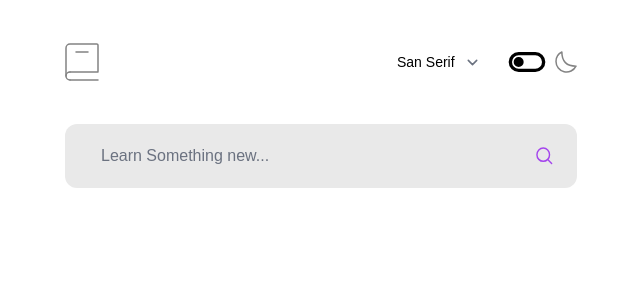
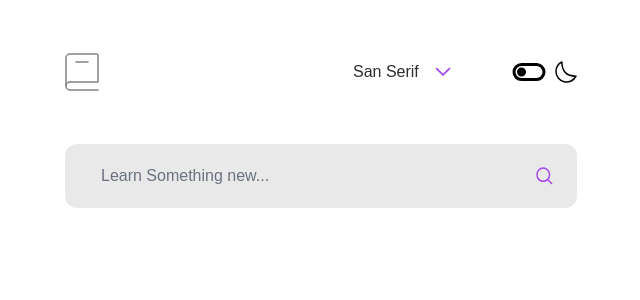
Before and after one commit to dotslashbit/web-projects, a React (Vite) app in the folder reactjs_projects/dictionary/: page / in a window 1280 px wide. Shown: the top 300 px of the page, without its empty margins (319-959 px from the left). Built offline with nearby package versions, Linux system fonts and the light colour scheme; a web font is replaced by a local one.

Commit message:
finished implementing dark-mode, added components for svg icons

```diff
--- a/reactjs_projects/dictionary/src/App.jsx
+++ b/reactjs_projects/dictionary/src/App.jsx
@@ -41,11 +41,11 @@ export default function App() {
 
   return (
     <div
-      className={`${darkMode ? "dark" : ""} ${
-        darkMode ? "bg-black-darkest" : ""
-      } ${darkMode ? "text-white-light" : ""}`}
+      className={`px-96 py-10 ${
+        darkMode ? "dark bg-black-darkest text-white-light" : ""
+      }`}
+      style={{ fontFamily: selectedFont }}
     >
-      <div className={`mx-96 my-10 `} style={{ fontFamily: selectedFont }}>
       <Navbar
         selectedFont={selectedFont}
         onHandleSelectedFont={(e) => handleSelectedFontChange(e)}
@@ -67,6 +67,5 @@ export default function App() {
         </>
       )}
     </div>
-    </div>
   );
 }
--- /dev/null
+++ b/reactjs_projects/dictionary/src/components/MoonIcon.jsx
@@ -0,0 +1,22 @@
+// MoonIcon.jsx
+function MoonIcon({ color }) {
+  return (
+    <svg
+      xmlns="http://www.w3.org/2000/svg"
+      width="22"
+      height="22"
+      viewBox="0 0 22 22"
+    >
+      <path
+        fill="none"
+        stroke={color}
+        strokeLinecap="round"
+        strokeLinejoin="round"
+        strokeWidth="1.5"
+        d="M1 10.449a10.544 10.544 0 0 0 19.993 4.686C11.544 15.135 6.858 10.448 6.858 1A10.545 10.545 0 0 0 1 10.449Z"
+      />
+    </svg>
+  );
+}
+
+export default MoonIcon;
--- a/reactjs_projects/dictionary/src/components/Navbar.jsx
+++ b/reactjs_projects/dictionary/src/components/Navbar.jsx
@@ -1,4 +1,8 @@
 import React from "react";
+import MoonIcon from "./MoonIcon";
+import ToggleOnIcon from "./ToggleOnIcon";
+import ToggleOffIcon from "./ToggleOffIcon";
+import arrowDown from "../../public/assets/images/icon-arrow-down.svg";
 
 function Navbar({
   selectedFont,
@@ -6,14 +10,23 @@ function Navbar({
   darkMode,
   onHandleDarkMode,
 }) {
-  // const darkModeStyles = darkMode ? "dark:bg-black-darkest" : "";
-
   return (
     <nav className={`flex justify-between`}>
       <img src="assets/images/logo.svg" alt="Logo" />
       <div className={`flex justify-between items-center gap-4`}>
+        <div
+          className={`py-3 px-4 pe-9 border-none text-sm ${
+            darkMode ? "bg-black-darkest text-white" : "bg-white text-black"
+          }`}
+        >
           <select
-          className="py-3 px-4 pe-9 border-none text-sm"
+            className="w-full bg-transparent text-inherit border-none appearance-none pr-10"
+            style={{
+              backgroundImage: `url(${arrowDown})`,
+              backgroundRepeat: "no-repeat",
+              backgroundPosition: "right 0.5rem center",
+              backgroundSize: "1em",
+            }}
             value={selectedFont}
             onChange={onHandleSelectedFont}
           >
@@ -21,21 +34,13 @@ function Navbar({
             <option>Kalnia</option>
             <option>Dhurjati</option>
           </select>
+        </div>
         <div
           className="flex justify-between items-center gap-2 cursor-pointer"
           onClick={onHandleDarkMode}
         >
-          {/* FIXME: Add dark mode styles to the select element*/}
-          <img
-            src={`assets/images/toggle-${darkMode ? "on" : "off"}.svg`}
-            alt={`Toggle ${darkMode ? "on" : "off"}`}
-            className="w-10 h-10"
-          />
-          <img
-            src="assets/images/icon-moon.svg"
-            alt="Moon Icon"
-            className={`${darkMode ? " text-violet fill-current" : ""}`}
-          />
+          {darkMode ? <ToggleOnIcon /> : <ToggleOffIcon />}
+          <MoonIcon color={darkMode ? "#a445ed" : "#000"} />
         </div>
       </div>
     </nav>
--- /dev/null
+++ b/reactjs_projects/dictionary/src/components/ToggleOffIcon.jsx
@@ -0,0 +1,16 @@
+function ToggleOffIcon() {
+  return (
+    <div>
+      <svg
+        xmlns="http://www.w3.org/2000/svg"
+        height="36"
+        viewBox="0 -960 960 960"
+        width="36"
+      >
+        <path d="M280-240q-100 0-170-70T40-480q0-100 70-170t170-70h400q100 0 170 70t70 170q0 100-70 170t-170 70H280Zm0-80h400q66 0 113-47t47-113q0-66-47-113t-113-47H280q-66 0-113 47t-47 113q0 66 47 113t113 47Zm0-40q50 0 85-35t35-85q0-50-35-85t-85-35q-50 0-85 35t-35 85q0 50 35 85t85 35Zm200-120Z" />
+      </svg>
+    </div>
+  );
+}
+
+export default ToggleOffIcon;
--- /dev/null
+++ b/reactjs_projects/dictionary/src/components/ToggleOnIcon.jsx
@@ -0,0 +1,19 @@
+function ToggleOnIcon() {
+  return (
+    <div>
+      <svg
+        xmlns="http://www.w3.org/2000/svg"
+        height="36"
+        viewBox="0 -960 960 960"
+        width="36"
+      >
+        <path
+          fill="#a445ed" // Add this line
+          d="M280-240q-100 0-170-70T40-480q0-100 70-170t170-70h400q100 0 170 70t70 170q0 100-70 170t-170 70H280Zm0-80h400q66 0 113-47t47-113q0-66-47-113t-113-47H280q-66 0-113 47t-47 113q0 66 47 113t113 47Zm400-40q50 0 85-35t35-85q0-50-35-85t-85-35q-50 0-85 35t-35 85q0 50 35 85t85 35ZM480-480Z"
+        />
+      </svg>
+    </div>
+  );
+}
+
+export default ToggleOnIcon;
```
Lines whose indentation alone changed are shown as unchanged.
